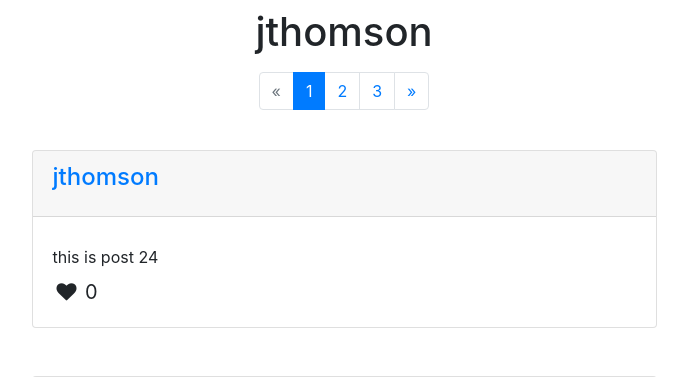
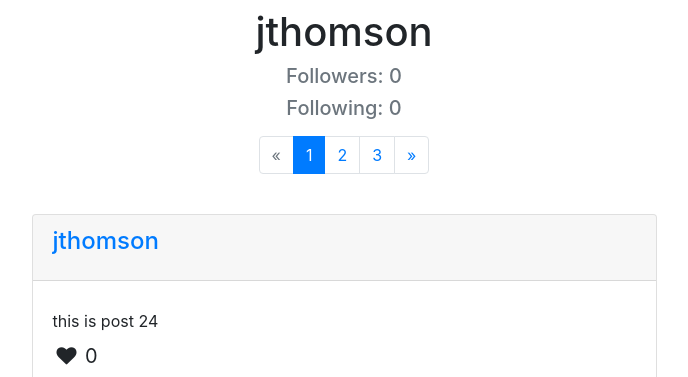
Before and after one commit to jthomson04/Network, a Django app: page /users/jthomson in a window 1280 px wide. Shown: the part 56-433 px from the top of the page, without its empty margins (296-984 px from the left). Run offline with Django 3.2, Linux system fonts and the light colour scheme; data comes from the database, SQL or seed files in the repository; data that the repository does not hold is empty; some libraries are stand-ins or nearby versions.

Commit message:
added followers and following + tests

```diff
--- a/network/static/network/styles.css
+++ b/network/static/network/styles.css
@@ -1,6 +1,5 @@
 .center {
     text-align: center;
-    margin: 0 auto;
 }
 .likebutton:hover {
     color: red;
--- a/network/templates/network/index.html
+++ b/network/templates/network/index.html
@@ -2,7 +2,7 @@
 
 {% block body %}
     {% with urlparam=title %}
-        <h1 style="text-align: center;" class="my-2">{{ title }}</h1>
+        <h1 class="my-2 center">{{ title }}</h1>
         {% if not userpage %}
             <div class="row">
                 <div class="col-md-8 col-lg-6 offset-md-2 offset-lg-3">
@@ -17,6 +17,9 @@
                     </div>
                 </div>
             </div>
+        {% else %}
+            <h5 class="text-muted center">Followers: {{ followers }}</h5>
+            <h5 class="text-muted center">Following: {{ following }}</h5>
         {% endif %}
         {% if not empty %}
             <ul class="pagination justify-content-center my-3">
--- a/network/views.py
+++ b/network/views.py
@@ -86,12 +86,18 @@ def showposts(request, posts, userpage=False, title='All Posts'):
         items = paginator.page(pagenum)
     else:
         raise Http404
-    return render(request, "network/index.html", {
+    data = {
         'items': items,
         'pagenum': pagenum,
         'pages': [p for p in paginator.page_range],
         'firstpage': pagenum == 1,
         'lastpage': pagenum == paginator.num_pages,
         'userpage': userpage,
-        'title': title
-    })
+        'title': title,
+    }
+    if userpage:
+        user = User.objects.get(username=title)
+        data['followers'] = user.followers.count()
+        data['following'] = user.following.count()
+
+    return render(request, "network/index.html", data)
```
Also changed, not shown: network/tests.py (+13 -0 lines).
